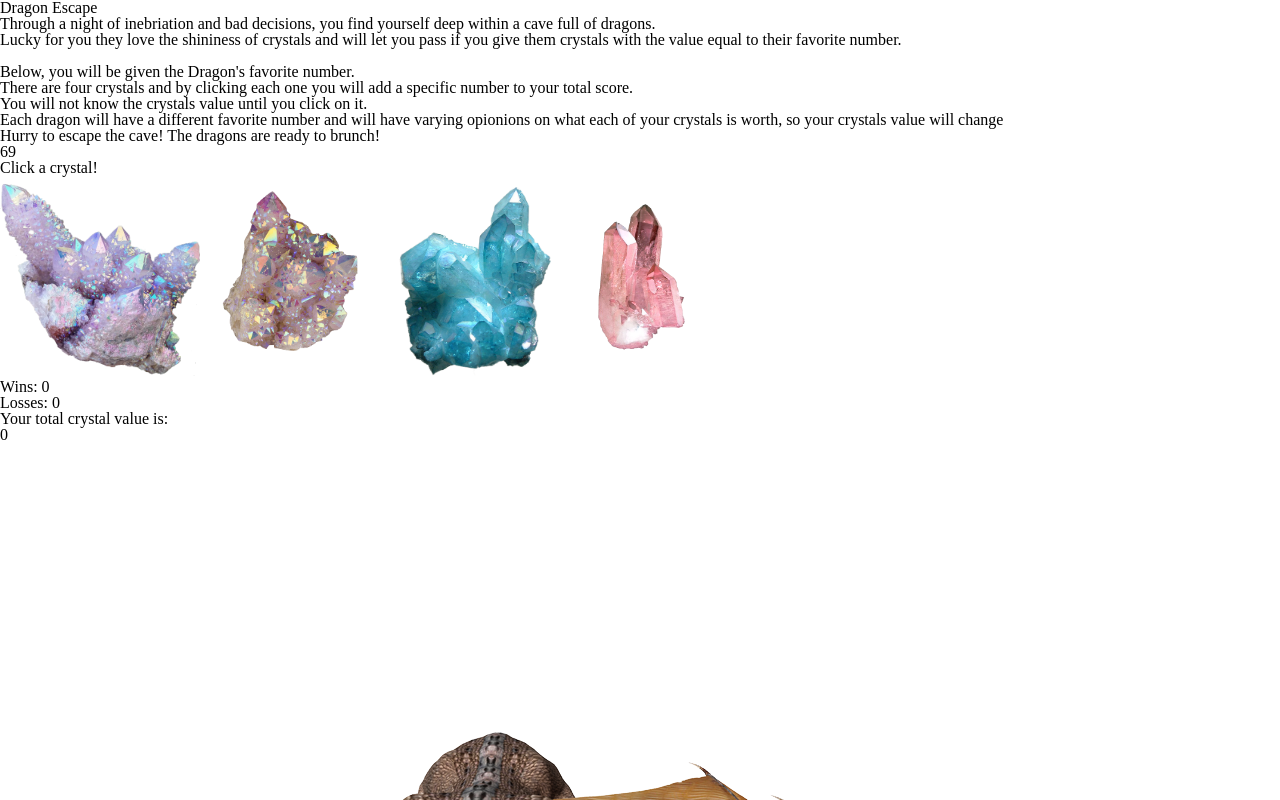
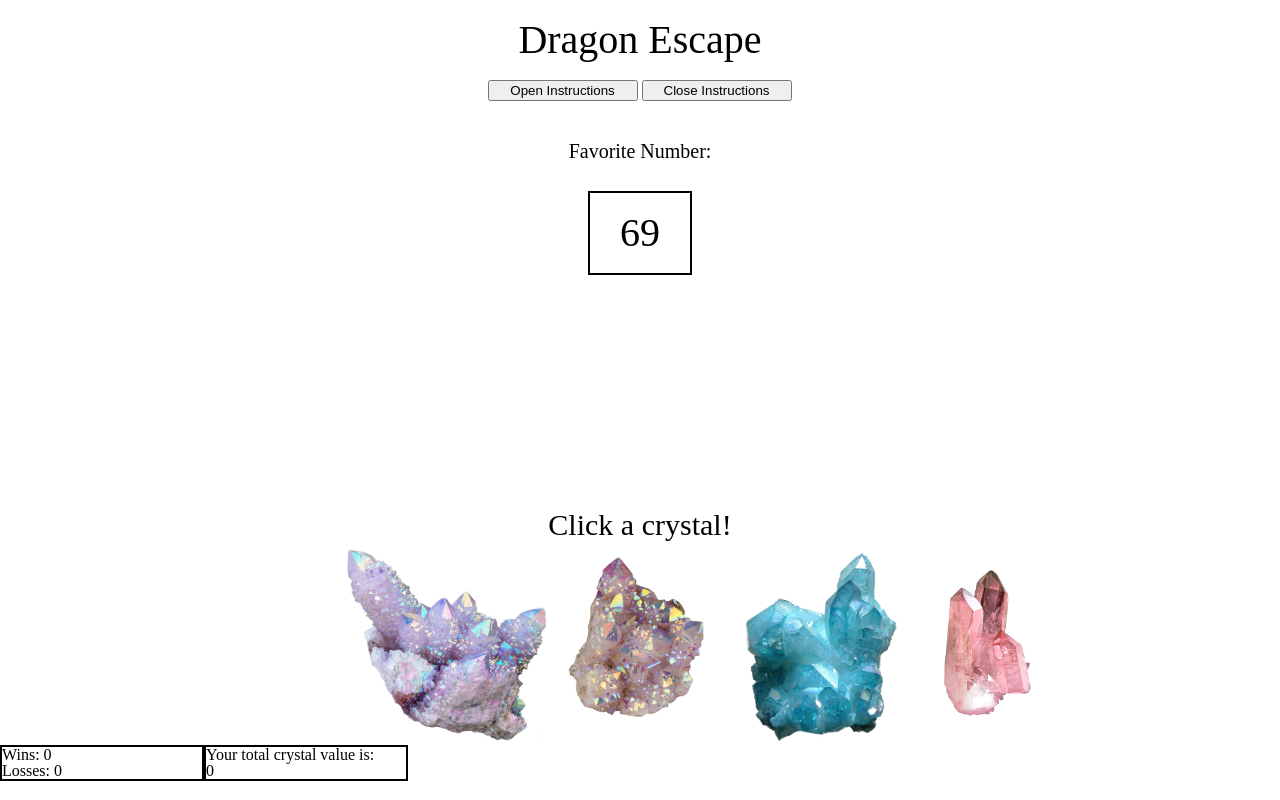
Before and after one commit to khussell/Dragon-Escape, a plain HTML site: page index.html in a window 1280 px wide. Shown: the top 800 px of the page. Drawn offline with nearby package versions, Linux system fonts and the light colour scheme.

Commit message:
initial styling"

```diff
--- a/assets/css/style.css
+++ b/assets/css/style.css
@@ -0,0 +1,95 @@
+body{
+    width: 100%;
+    position: relative;
+}
+
+
+
+h1{
+    text-align: center;
+    font-size: 40px;
+    padding: 20px;
+}
+
+.instructions{
+    width: 100%;
+}
+
+.info{
+    width: 305px;
+    margin: 0 auto;
+
+}
+
+button{
+    width: 150px;
+}
+
+
+.content{
+
+  margin: 0 auto;
+  position: absolute;
+  left: 25%;
+  top: 103px;
+  display: none;
+  background-color: silver;
+  padding: 30px;
+  width: 700px;
+  line-height: 2;
+
+}
+
+.target{
+    text-align: center;
+    padding: 30px;
+    line-height: 2;
+    font-size: 20px;
+}
+
+#target{
+    font-size: 40px;
+    border: black 2px solid;
+    width: 100px;
+    text-align: center;
+    margin: 20px auto;
+
+}
+
+.crystalPosition{
+    text-align: center;
+    height: 420px;
+    position: relative;
+}
+
+.crystalStuff{
+    height:420px;
+}
+
+.direct{
+    position: relative;
+    top: 185px;
+    font-size: 30px;
+}
+
+.crystalPhotoButtons{
+    position: absolute;
+    left: 27%;
+    bottom: 0;
+
+}
+
+.winsAndLosses{
+   border: black 2px solid;
+   width: 200px;
+}
+
+.userScore{
+    border: black 2px solid;
+    width: 200px;
+}
+
+
+.user{
+    display: flex;
+}
--- a/assets/javascript/game.js
+++ b/assets/javascript/game.js
@@ -7,7 +7,9 @@ var targetNum,
     backgroundImage= 0,
     wins= 0,
     losses= 0,
-    score= 0
+    score= 0,
+    crystalNumArray= [],
+    crystalMin= 0
 
 
 //connecting to html elements
@@ -28,6 +30,19 @@ var targetNumText= $("#target"),
     dragonPic6= $("#dragon6")
 
 
+
+$("#instruct").on("click", function(){
+   $(".content").css("display", "block")
+})
+$("#closeInstruct").on("click", function(){
+    $(".content").css("display", "none")
+ })
+
+
+
+
+
+
 //game functions
 
 var game={
@@ -35,7 +50,7 @@ var game={
     winOrLose: function(){
         if(score === targetNum){
             this.won()
-        }else if(score>= targetNum){
+        }else if(score>= targetNum|| (targetNum-score) < crystalMin){
             this.lose()
         }
     },
@@ -50,7 +65,12 @@ var game={
     },
 
     lose: function(){
+        losses+= 1
+        lossesText.text("Losses: " + losses)
+        if(losses)
+        directText.text("Oh noooo! Don't worry the dragon is merciful, try again")
 
+        this.reset()
     },
 
     reset: function(){
@@ -59,9 +79,14 @@ var game={
         targetNum = (Math.floor(Math.random()*120)+19)
         targetNumText.text(targetNum)
         crystalNum1 = (Math.floor(Math.random()*12)+1)
+        crystalNumArray.push(crystalNum1)
         crystalNum2 = (Math.floor(Math.random()*12)+1)
+        crystalNumArray.push(crystalNum2)
         crystalNum3 = (Math.floor(Math.random()*12)+1)
+        crystalNumArray.push(crystalNum3)
         crystalNum4 = (Math.floor(Math.random()*12)+1)
+        crystalNumArray.push(crystalNum4)
+        crystalMin= Math.min(...crystalNumArray)
     }
 
 
@@ -73,9 +98,14 @@ $(document).ready(function(){
   targetNum = (Math.floor(Math.random()*120)+19)
   targetNumText.text(targetNum)
   crystalNum1 = (Math.floor(Math.random()*12)+1)
+  crystalNumArray.push(crystalNum1)
   crystalNum2 = (Math.floor(Math.random()*12)+1)
+  crystalNumArray.push(crystalNum2)
   crystalNum3 = (Math.floor(Math.random()*12)+1)
+  crystalNumArray.push(crystalNum3)
   crystalNum4 = (Math.floor(Math.random()*12)+1)
+  crystalNumArray.push(crystalNum4)
+  crystalMin= Math.min(...crystalNumArray)
 
 $("#crys1").on("click", function(){
     score += crystalNum1
--- a/index.html
+++ b/index.html
@@ -13,22 +13,33 @@
         <h1>Dragon Escape</h1>
     </header>
     <section class="instructions">
+        <div class="info">
+          <button id="instruct">Open Instructions</button>
+          <button id="closeInstruct">Close Instructions</button>
+        </div>
         <div class="content">
             <p>Through a night of inebriation and bad decisions, you find yourself deep within a cave full of dragons.</p>
             <p>Lucky for you they love the shininess of crystals and will let you pass if you give them crystals with the value equal to their favorite number.</p>
             <br>
-            <p>Below, you will be given the Dragon's favorite number.</p>
-            <p>There are four crystals and by clicking each one you will add a specific number to your total score.</p>
-            <p>You will not know the crystals value until you click on it.</p>
-            <p>Each dragon will have a different favorite number and will have varying opionions on what each of your crystals is worth, so your crystals value will change</p>
+            <p>-Below, you will be given the Dragon's favorite number.</p>
+            <p>-There are four crystals and by clicking each one you will add a specific number to your total score.</p>
+            <p>-You will not know the crystals value until you click on it.</p>
+            <p>-Each dragon will have a different favorite number and will have varying opionions on what each of your crystals is worth, so your crystals value will change</p>
+            <p>-The dragons are merciful, so they will allow you to lose to them a total of 5 times before they eat you.</p>
+            <br>
             <p>Hurry to escape the cave! The dragons are ready to brunch!</p>
+
+
         </div>
     </section>
 
     <section class="gameContent">
         <div class="target">
+            <p>Favorite Number:</p>
             <p id="target"></p>
         </div>
+        <div class="crystalPosition">
+        <div class="crystalStuff">
             <div class="direct">
                 <p id="direct">Click a crystal!</p>
             </div>
@@ -38,6 +49,9 @@
                 <a  href="#"><img class="crys3" id="crys3" src="assets/images/crystal3.png" height="200px"></a>
                 <a  href="#"><img class="crys4" id="crys4" src="assets/images/crystal4.png" height="200px"></a>
             </div>
+        </div>
+    </div>
+    <div class="user">
         <div class="winsAndLosses">
             <p id="wins">Wins: 0</p>
             <p id="losses">Losses: 0</p>
@@ -45,6 +59,7 @@
         <div class="userScore">
             <p>Your total crystal value is:</p>
             <p id="score">0</p>
+        </div>
     </div>
         <div class="dragonImages">
             <img class="dragon1" id="dragon1" src="assets/images/dragon1.png">
```
Lines whose indentation alone changed are shown as unchanged.
